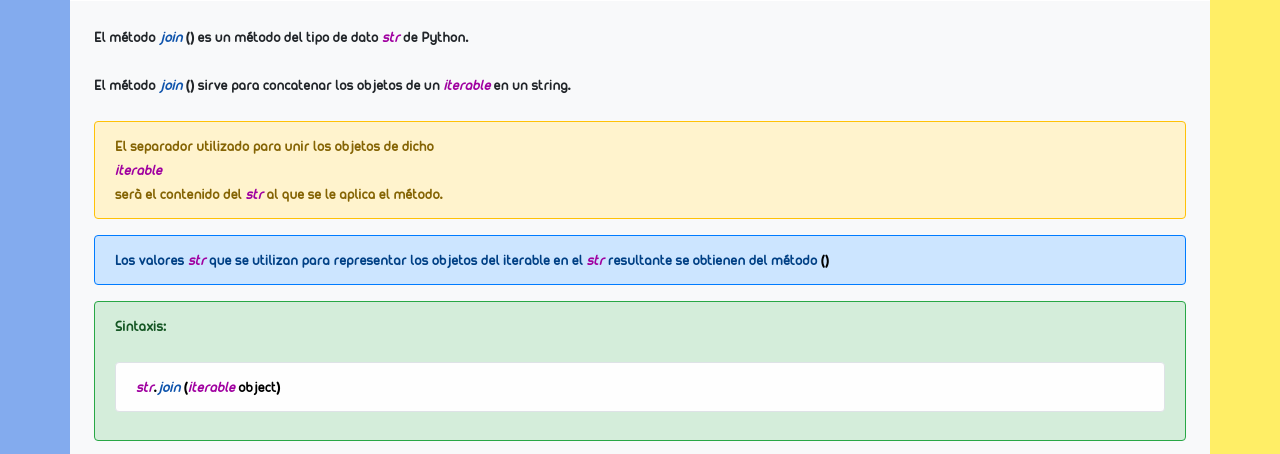
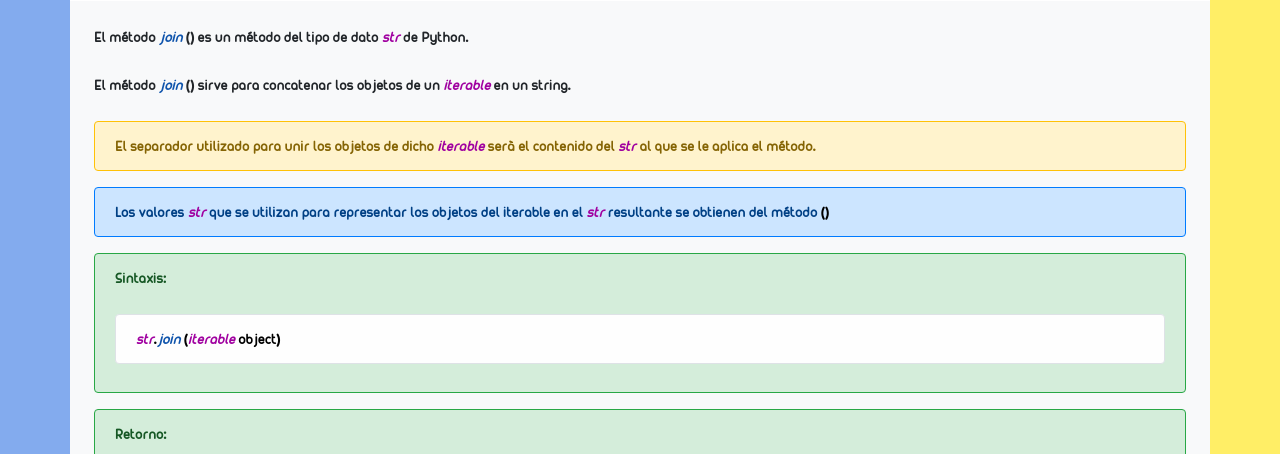
Before and after one commit to Diego-Martin-Mellado/Apuntes-diego.github.io, a plain HTML site: page python/librerias/libreria-estandar/builtins/str/metodo-join.html in a window 1280 px wide. Shown: the part 293-747 px from the top of the page. Drawn offline with Linux system fonts and the light colour scheme.

Commit message:
Update metodo-join.html

```diff
--- a/python/librerias/libreria-estandar/builtins/str/metodo-join.html
+++ b/python/librerias/libreria-estandar/builtins/str/metodo-join.html
@@ -42,7 +42,7 @@
 				El método <span class="funNombre">join</span> () es un método del tipo de dato <span class="tipoDato">str</span> de Python. <br><br>
 				El método <span class="funNombre">join</span> () sirve para concatenar los objetos de un <span class="tipoDato">iterable</span> en un string.<br><br>
 				<div class="alert alert-warning border border-warning ov-auto">
-					El separador utilizado para unir los objetos de dicho <div class="tipoDato">iterable</div> será el contenido del <span class="tipoDato">str</span> al que se le aplica el método.
+					El separador utilizado para unir los objetos de dicho <span class="tipoDato">iterable</span> será el contenido del <span class="tipoDato">str</span> al que se le aplica el método.
 				</div>
 				<div class="alert alert-primary border border-primary ov-auto">
 					Los valores <span class="tipoDato">str</span> que se utilizan para representar los objetos del iterable en el <span class="tipoDato">str</span> resultante se obtienen del método <span class="funNombre"></span> <span class="caracterEspecial">()</span>
```
